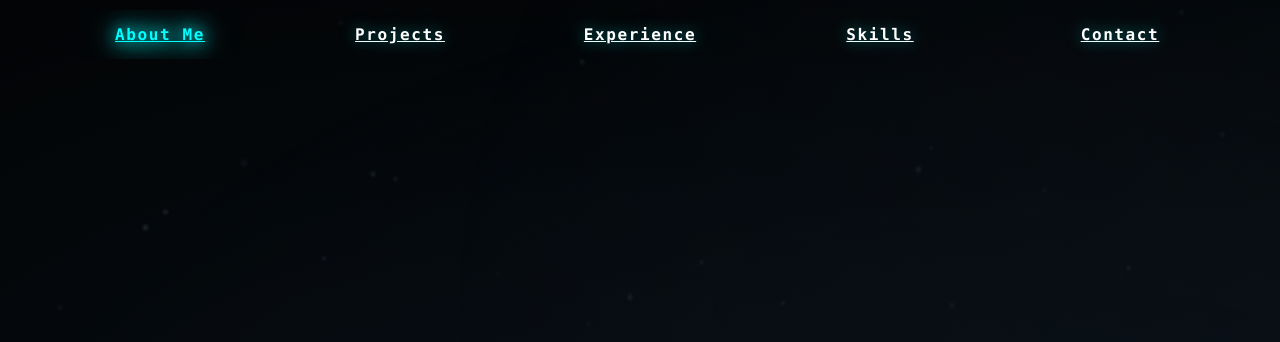
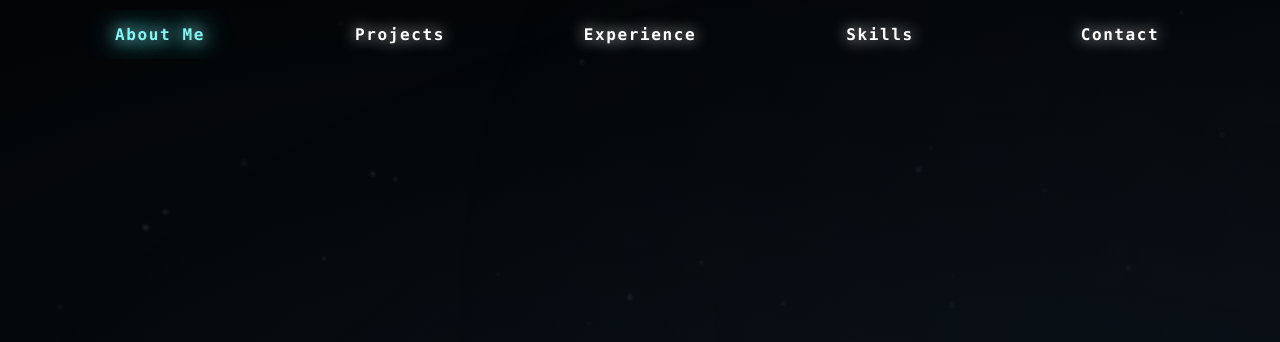
Before and after one commit to DeepFryer123/portfolio, a plain HTML site: page index.html in a window 1280 px wide. In both pictures the pointer is over the element "About Me". Shown: the top 342 px of the page. Drawn offline with Linux system fonts and the light colour scheme; animation ran at ten frames a second.

Commit message:
Refine UI button styles and hover effects
Updated button styles for improved visibility and hover effects.

```diff
--- a/index.html
+++ b/index.html
@@ -324,13 +324,14 @@ html, body {
 
 /* Updated UI Button Style */
 .ui-btn {
+text-decoration: none;
   background: none !important;
   box-shadow: none !important;
   color: white;
   font-size: 1rem;
   font-weight: bold;
   font-family: Menlo, Roboto Mono, monospace;
-  text-shadow: 0 0 15px rgba(0,255,255,0.5);
+  text-shadow: 0 0 15px rgb(255, 255, 255);
   transition: text-shadow 0.3s ease, color 0.3s ease;
   padding: 15px 0;
   border: none;
@@ -342,8 +343,8 @@ html, body {
 }
 
 .ui-btn:hover span {
-  color: #00ffff;
-  text-shadow: 0 0 15px #00ffff, 0 0 30px #00ffff, 0 0 45px #00ffff;
+  color: #85f6f6;
+  text-shadow: 0 0 15px #b4f2f2, 0 0 30px #00ffff, 0 0 45px #a4ffff;
 }
 </style>
 </head>
```
